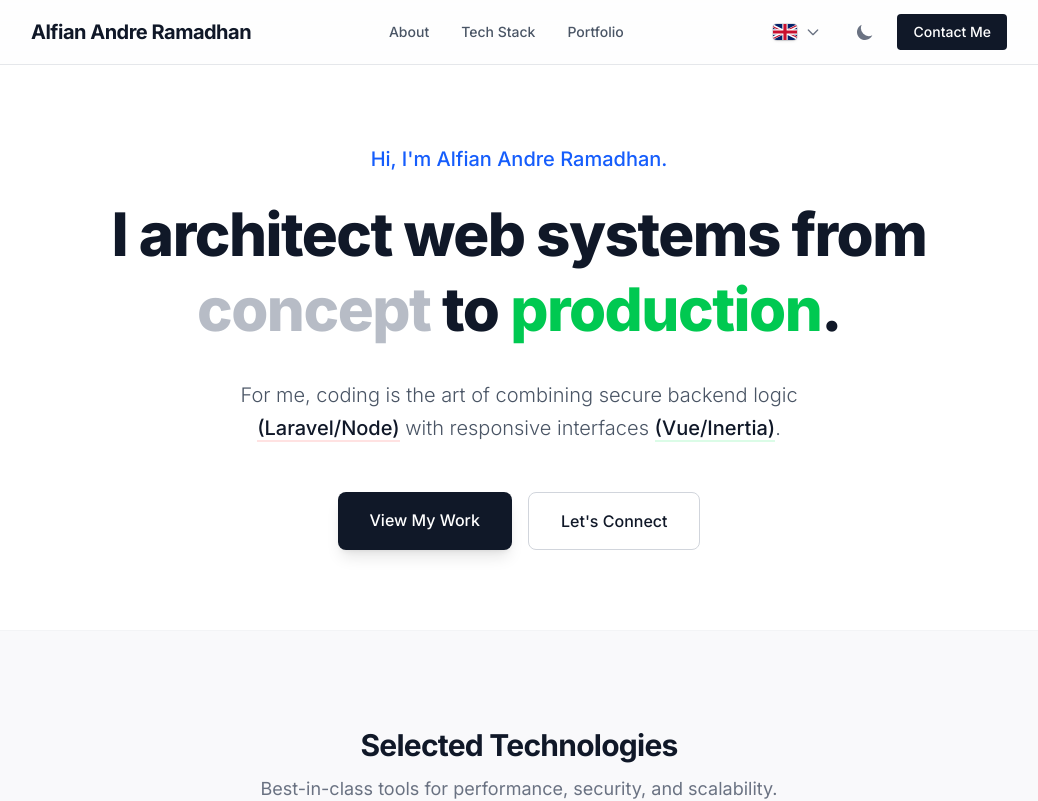
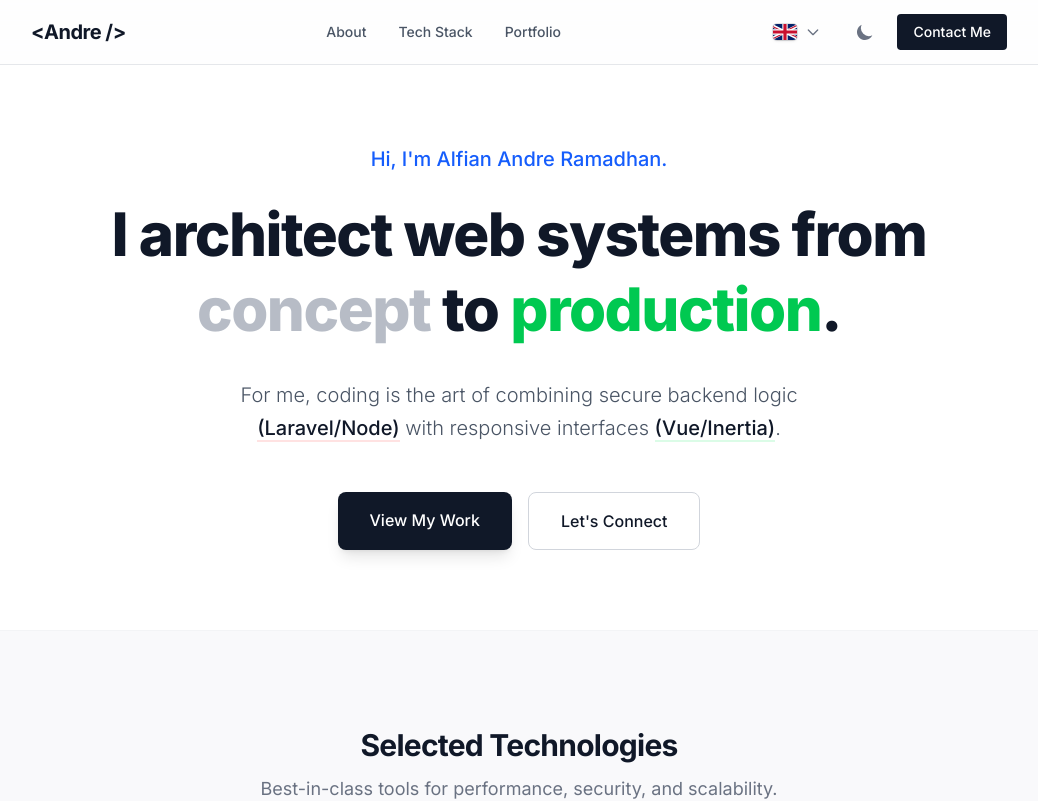
Before and after one commit to andrealfian420/andrealfian420.github.io, a Nuxt app: page / in a window 1280 px wide. Shown: the top 801 px of the page, without its empty margins (121-1159 px from the left). Built offline with nearby package versions, Linux system fonts and the light colour scheme.

Commit message:
Fix: change header brand name

```diff
--- a/app/components/App/Header.vue
+++ b/app/components/App/Header.vue
@@ -7,7 +7,7 @@
         :to="`/${locale === 'en' ? '' : locale}`"
         class="text-xl font-bold tracking-tight text-gray-900 hover:text-blue-600 dark:text-slate-100 dark:hover:text-blue-400"
       >
-        Alfian Andre Ramadhan
+        {{ '<Andre />' }}
       </NuxtLink>
 
       <nav class="hidden space-x-8 text-sm font-medium md:flex">
```
